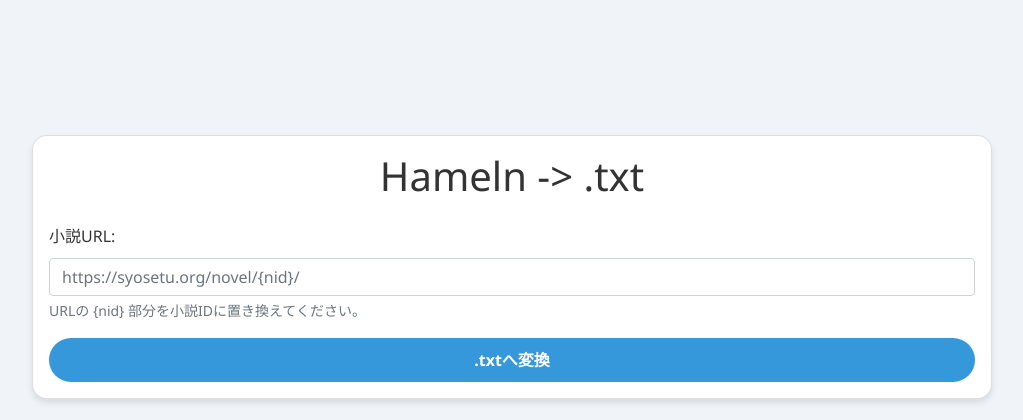
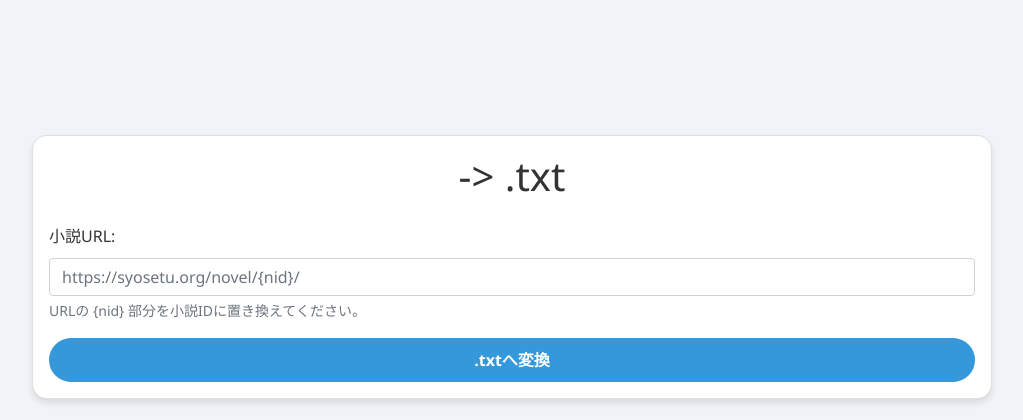
Before and after one commit to SahutoL/hameln-novel-to-txt, a Flask app: page / in a window 1280 px wide. Shown: the top 420 px of the page, without its empty margins (128-1151 px from the left). Run offline with Flask 3, Linux system fonts and the light colour scheme.

Commit message:
index.html を更新

```diff
--- a/templates/index.html
+++ b/templates/index.html
@@ -2,10 +2,10 @@
 <html lang="ja">
 <head>
     <meta charset="UTF-8">
-    <meta name="description" content="web小説投稿サイト「ハーメルン」に投稿されている小説本文をテキストファイルに変換するツールです。" />
+    <!--<meta name="description" content="web小説投稿サイト「ハーメルン」に投稿されている小説本文をテキストファイルに変換するツールです。" />-->
     <meta name="viewport" content="width=device-width, initial-scale=1.0, user-scalable=no">
-    <meta name="google-site-verification" content="oj6R_3BjNgPvcrKnDBeWOUwj9Lqkew1pLqE6c-tSDmU" />
-    <title>Hameln -> .txt</title>
+    <!--<meta name="google-site-verification" content="oj6R_3BjNgPvcrKnDBeWOUwj9Lqkew1pLqE6c-tSDmU" />-->
+    <title>-> .txt</title>
     <link href="https://cdn.jsdelivr.net/npm/bootstrap@5.1.3/dist/css/bootstrap.min.css" rel="stylesheet">
     <link rel="stylesheet" href="https://cdnjs.cloudflare.com/ajax/libs/font-awesome/6.0.0-beta3/css/all.min.css">
     <link rel="stylesheet" href="/static/style.css">
@@ -19,7 +19,7 @@
     <div class="container mt-5">
         <div class="card">
             <div class="card-body" id="converter">
-                <h1 class="card-title text-center mb-4">Hameln -> .txt</h1>
+                <h1 class="card-title text-center mb-4">-> .txt</h1>
                 <form id="scrape-form">
                     <div class="mb-3">
                         <label for="nid" class="form-label">小説URL:</label>
```
